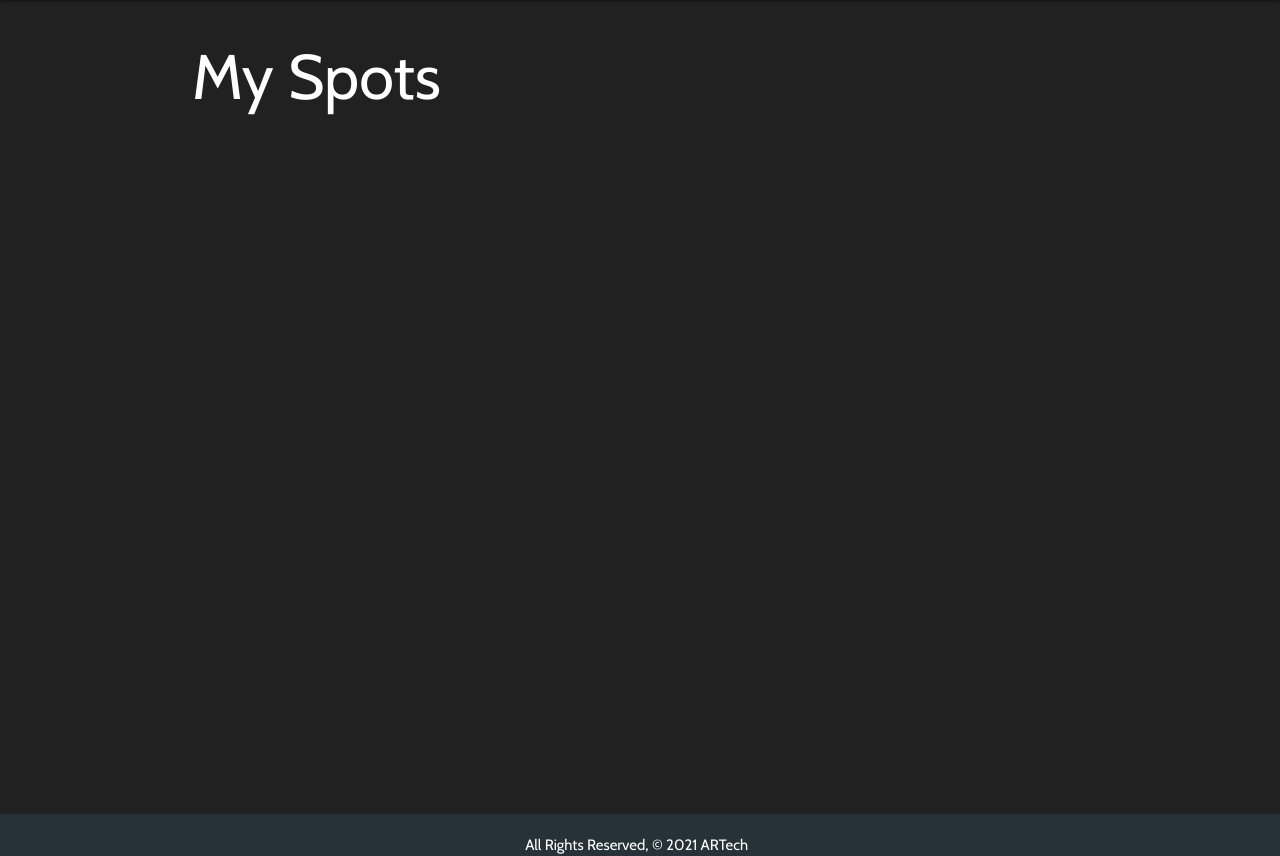
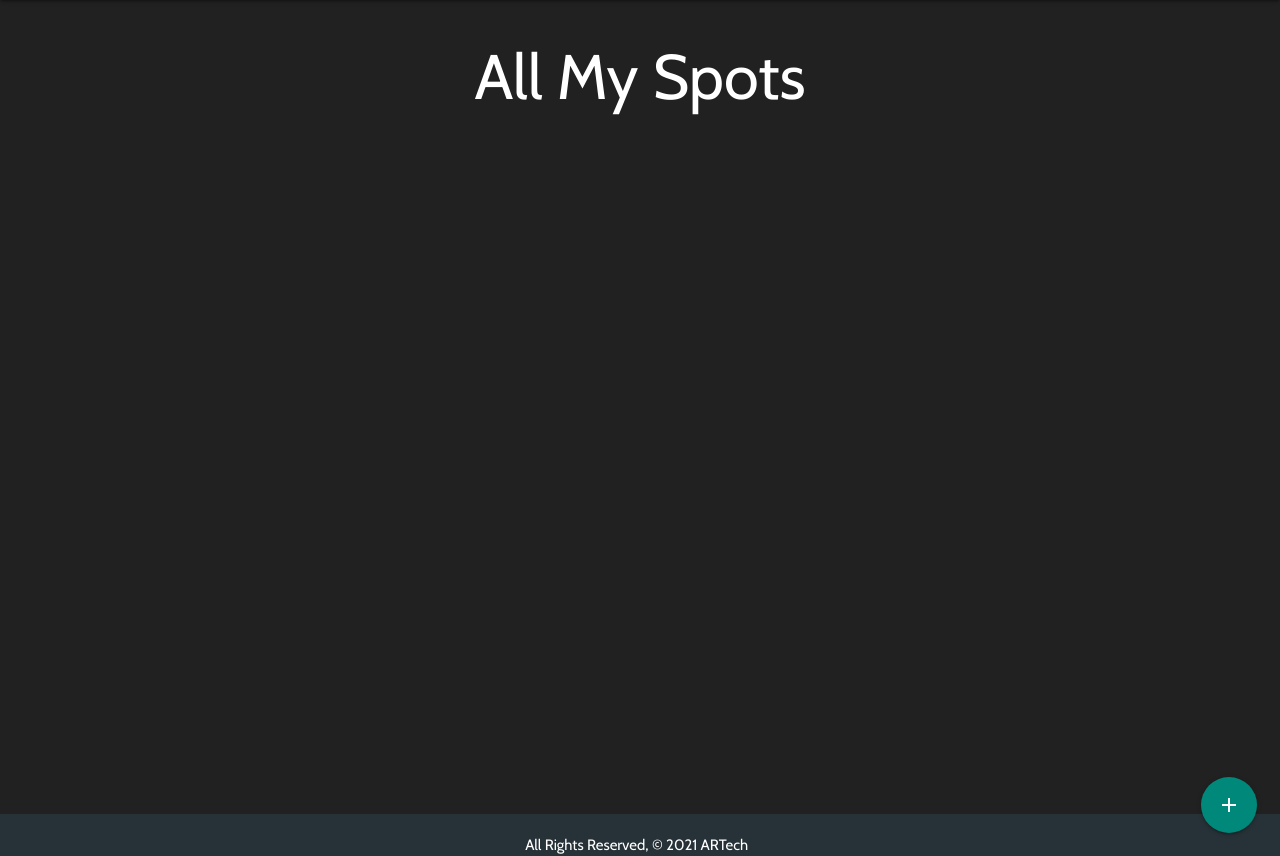
Before and after one commit to ifrah1/myspots, a Django app: page /myspots/ in a window 1280 px wide. Shown: the part 64-920 px from the top of the page. Run offline with Django 3.2, Linux system fonts and the light colour scheme; the visitor is signed in with stand-in values (Sample User, id 1); data that the repository does not hold is empty.

Commit message:
added a float option button to add spot

```diff
--- a/main_app/static/css/style.css
+++ b/main_app/static/css/style.css
@@ -34,15 +34,7 @@ main {
     border-radius: 10px;
 }
 
-/* login form styles*/
-/* .login-form input {
-    color: white;
-} */
-
-/* signup form styles*/
-/* .signup-form input {
-    color: white;
-} */
+/* form styling */
 form input {
     color: white;
 }
@@ -51,6 +43,20 @@ textarea{
     color:white
 }
 
+/* style for index page*/
+
+.index {
+    display: flex;
+    justify-content: center;
+    flex-direction: column;
+}
+
+.index-top {
+    display: flex;
+    justify-content: center;
+    align-items: center;
+}
+
 footer {
     padding-top: 0;
     text-align: center;
--- a/main_app/templates/base.html
+++ b/main_app/templates/base.html
@@ -26,7 +26,7 @@
 
 <body>
     <header class="navbar-fixed">
-        <nav class=" blue-grey darken-4">
+        <nav class="blue-grey darken-4">
             <div class="nav-wrapper">
                 {% if user.is_authenticated %}
                 <a href="{% url 'index' %}" class="brand-logo">MySpots</a>
@@ -53,17 +53,17 @@
         </nav>
     </header>
 
-    <ul class="sidenav" id="mobile-demo">
+    <ul class="sidenav blue-grey darken-4" id="mobile-demo">
         {% if user.is_authenticated %}
-        <li><a href="{% url 'index' %}">View MySpots</a></li>
-        <li><a href="{% url 'map' %}">Map View</a></li>
-        <li><a href="{% url 'spots_create' %}">Add Spot</a></li>
-        <li><a href="{% url 'about' %}">About</a></li>
-        <li><a href="{% url 'logout' %}">Log Out</a></li>
+        <li><a class="white-text" href="{% url 'index' %}">View MySpots</a></li>
+        <li><a class="white-text" href="{% url 'map' %}">Map View</a></li>
+        <li><a class="white-text" href="{% url 'spots_create' %}">Add Spot</a></li>
+        <li><a class="white-text" href="{% url 'about' %}">About</a></li>
+        <li><a class="white-text" href="{% url 'logout' %}">Log Out</a></li>
         {% else %}
-        <li><a href="{% url 'about' %}">About</a></li>
-        <li><a href="{% url 'signup' %}">Sign Up</a></li>
-        <li><a href="{% url 'login' %}">Login</a></li>
+        <li><a class="white-text" href="{% url 'about' %}">About</a></li>
+        <li><a class="white-text" href="{% url 'signup' %}">Sign Up</a></li>
+        <li><a class="white-text" href="{% url 'login' %}">Login</a></li>
         {% endif %}
     </ul>
 
--- a/main_app/templates/spots/index.html
+++ b/main_app/templates/spots/index.html
@@ -1,7 +1,11 @@
 {% extends 'base.html' %}
 {% block content %}
 
-<h1>My Spots</h1>
+<div class="index">
+    <div class="index-top">
+        <h1>All My Spots</h1>
+    </div>
+
     <div class="card-container">
         {% for spot in spots %}
         <div class="card">
@@ -15,4 +19,28 @@
         {% endfor %}
     </div>
 
+    <div class="fixed-action-btn">
+        <a class="btn-floating btn-large teal darken-1" href="{% url 'spots_create' %}">
+            <i class="large material-icons">add</i>
+        </a>
+        <!-- <ul>
+            <li><a class="btn-floating red"><i class="material-icons">insert_chart</i></a></li>
+            <li><a class="btn-floating yellow darken-1"><i class="material-icons">format_quote</i></a></li>
+            <li><a class="btn-floating green"><i class="material-icons">publish</i></a></li>
+            <li><a class="btn-floating blue"><i class="material-icons">attach_file</i></a></li>
+        </ul> -->
+    </div>
+
+</div>
+
+<!-- <script>
+    document.addEventListener('DOMContentLoaded', function () {
+        var elems = document.querySelectorAll('.fixed-action-btn');
+        var instances = M.FloatingActionButton.init(elems, {
+            direction: 'left',
+            hoverEnabled: false
+        });
+    });
+</script> -->
+
 {% endblock %}
```
Lines whose indentation alone changed are shown as unchanged.
